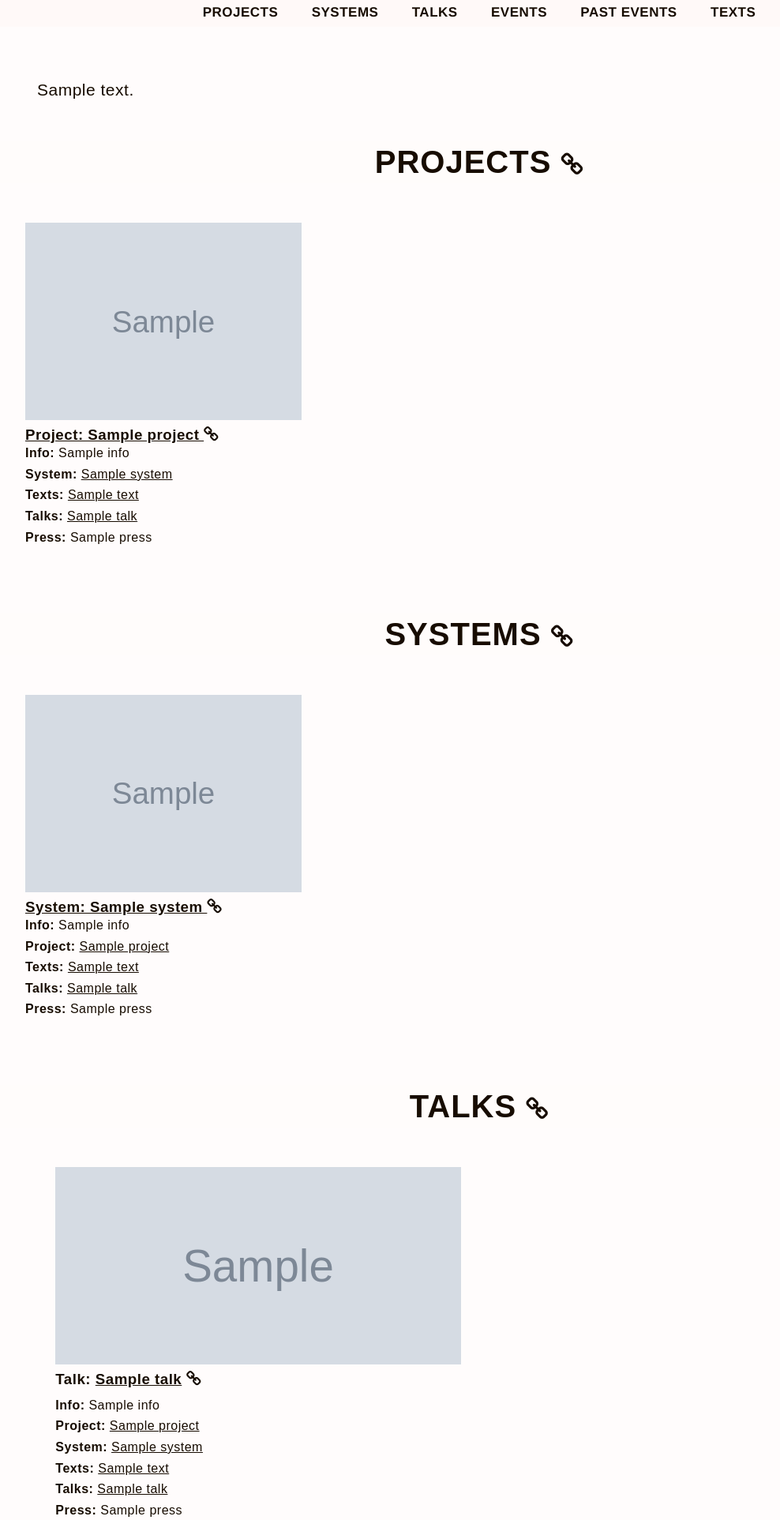
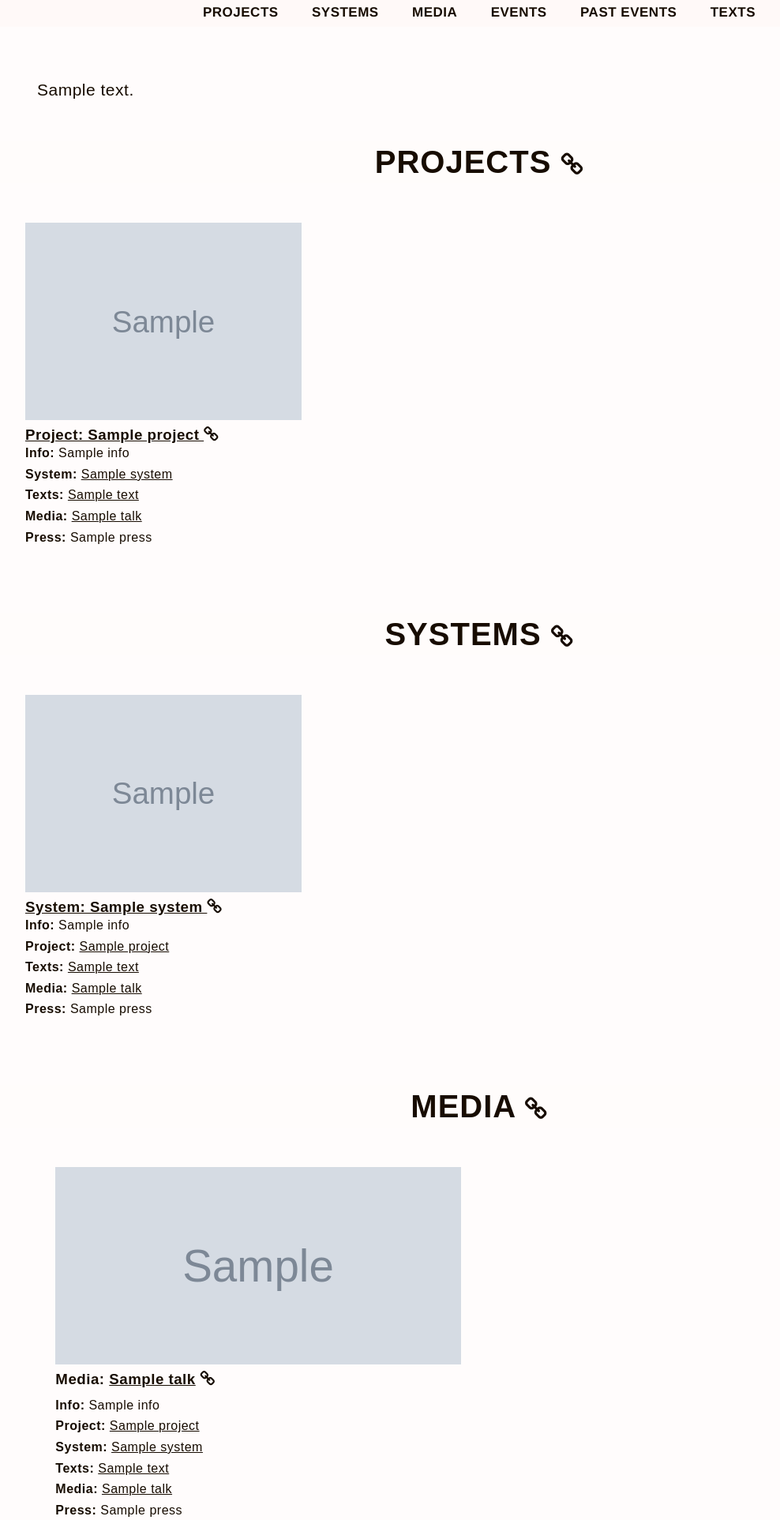
Before and after one commit to jboolean/cwcom, a Django app: template base/templates/index.html in a window 1280 px wide. Shown: the top 1925 px of the page at 79% size, without its empty margins (33-1021 px from the left). Run offline with Django 3.2, Linux system fonts and the light colour scheme; the template is opened without the code that fills it: most values are stand-ins (such as "Sample title", 1, 10 or a date in 2020); grey boxes marked "Sample" are stand-in pictures; some libraries are stand-ins or nearby versions.

Commit message:
Rename talks to media. fixes #13

```diff
--- a/base/models.py
+++ b/base/models.py
@@ -87,6 +87,8 @@ class System(BaseWork):
 
 class Talk(BaseWork):
     class Meta:
+        verbose_name = 'Media'
+        verbose_name_plural = 'Media'
         ordering = ['name',]
 
     project = ForeignKey('Project', related_name='talk_project', blank=True, null=True)
@@ -121,4 +123,8 @@ class SystemImage(BaseImage):
 
 
 class TalkImage(BaseImage):
+    class Meta:
+        verbose_name = 'Media Image'
+        verbose_name_plural = 'Media Images'
+
     talk = ForeignKey('Talk')
--- a/base/templates/navigation.html
+++ b/base/templates/navigation.html
@@ -15,7 +15,7 @@
 
 		{% if talks %}
 		<li class="menu__item">
-			<a href="{{ site_url }}#talks">Talks</a>
+			<a href="{{ site_url }}#talks">Media</a>
 		</li>
 		{% endif %}
 
--- a/base/templates/project-detail.html
+++ b/base/templates/project-detail.html
@@ -42,7 +42,7 @@
 
 			{% if project.talks.all %}
 			<div class="item__meta">
-				<span class="item__key">Talks: </span>
+				<span class="item__key">Media: </span>
 				<span class="item__value">
 				{% for talk in project.talks.all %}
 					<a class="item__talk" href="#{{talk.slug}}">{{talk.name}}</a>{% if forloop.last %}{% else %}, {% endif %}
--- a/base/templates/projects.html
+++ b/base/templates/projects.html
@@ -46,7 +46,7 @@
 
 				{% if project.talks.all %}
 				<div class="item__meta">
-					<span class="item__key">Talks: </span>
+					<span class="item__key">Media: </span>
 					<span class="item__value">
 					{% for talk in project.talks.all %}
 						<a class="item__talk" href="#{{talk.slug}}">{{talk.name}}</a>{% if forloop.last %}{% else %}, {% endif %}
--- a/base/templates/system-detail.html
+++ b/base/templates/system-detail.html
@@ -42,7 +42,7 @@
 
 			{% if system.talks.all %}
 			<div class="item__meta">
-				<span class="item__key">Talks: </span>
+				<span class="item__key">Media: </span>
 				<span class="item__value">
 				{% for talk in system.talks.all %}
 					<a class="item__talk" href="#{{talk.slug}}">{{talk.name}}</a>{% if forloop.last %}{% else %}, {% endif %}
--- a/base/templates/systems.html
+++ b/base/templates/systems.html
@@ -46,7 +46,7 @@
 
 				{% if system.talks.all %}
 				<div class="item__meta">
-					<span class="item__key">Talks: </span>
+					<span class="item__key">Media: </span>
 					<span class="item__value">
 					{% for talk in system.talks.all %}
 						<a class="item__talk" href="#{{talk.slug}}">{{talk.name}}</a>{% if forloop.last %}{% else %}, {% endif %}
--- a/base/templates/talks.html
+++ b/base/templates/talks.html
@@ -1,6 +1,6 @@
 {% if talks %}
 <section class="section section--talks" id="talks">
-	<h2 class="section__header">TALKS <a href="#talks"><i class="fa fa-chain fa-chain-big"></i></a></h2>
+	<h2 class="section__header">MEDIA <a href="#talks"><i class="fa fa-chain fa-chain-big"></i></a></h2>
 	<div class="section__content">
 		<div class="section__row">
 		{% for talk in talks %}
@@ -12,7 +12,7 @@
 				{% endif %}
 
 				<h3 class="item__name">
-					Talk: <a href="{{ talk.link }}" target="_blank">{{ talk.name }}</a> <a href="#{{ talk.slug }}"><i class="fa fa-chain"></i></a>
+					Media: <a href="{{ talk.link }}" target="_blank">{{ talk.name }}</a> <a href="#{{ talk.slug }}"><i class="fa fa-chain"></i></a>
 				</h3>
 
 				{% if talk.info %}
@@ -53,7 +53,7 @@
 
 				{% if talk.talks.all %}
 				<div class="item__meta">
-					<span class="item__key">Talks: </span>
+					<span class="item__key">Media: </span>
 					<span class="item__value">
 					{% for talk in talk.talks.all %}
 						<a class="item__talk" href="#{{talk.slug}}">{{talk.name}}</a>{% if forloop.last %}{% else %}, {% endif %}
```
